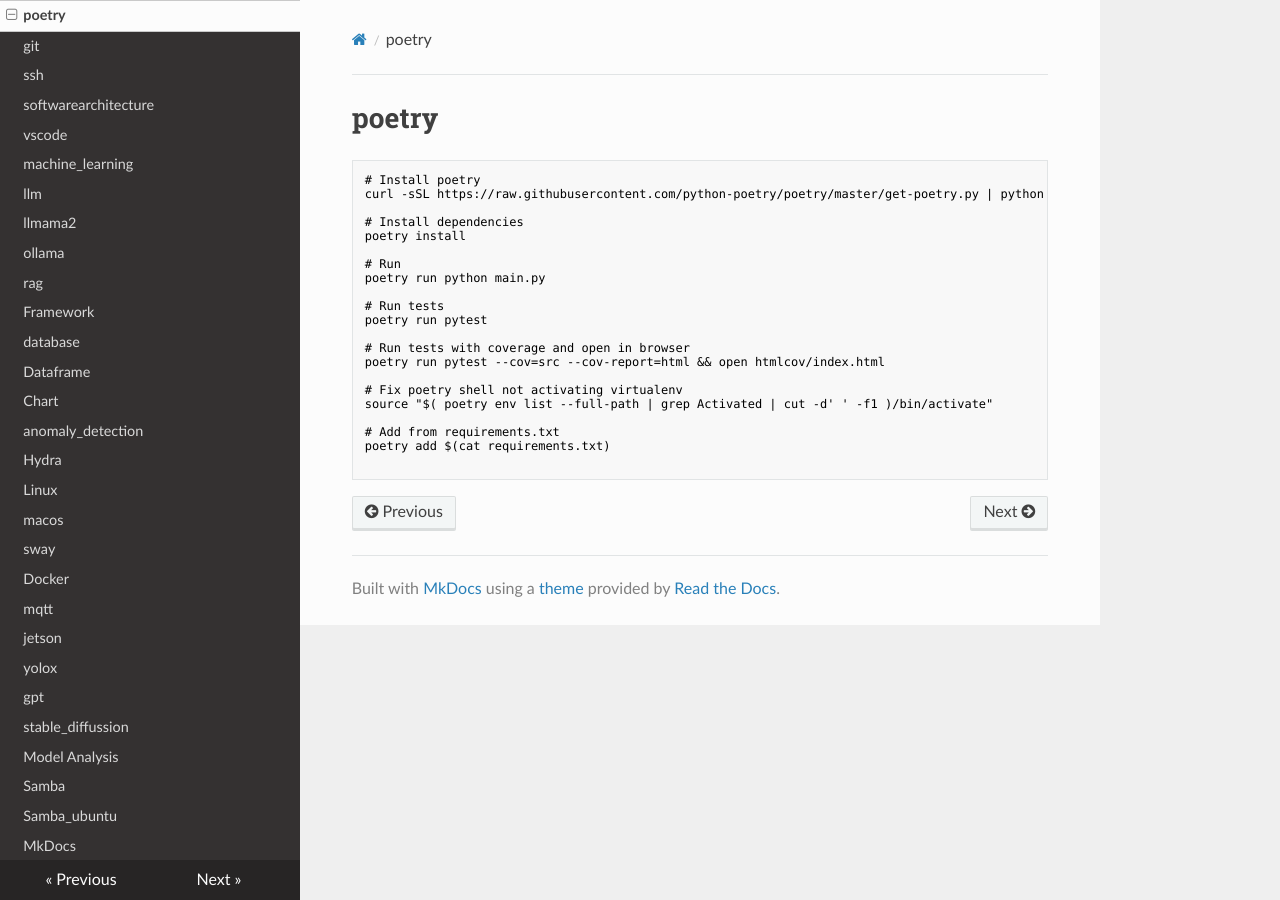
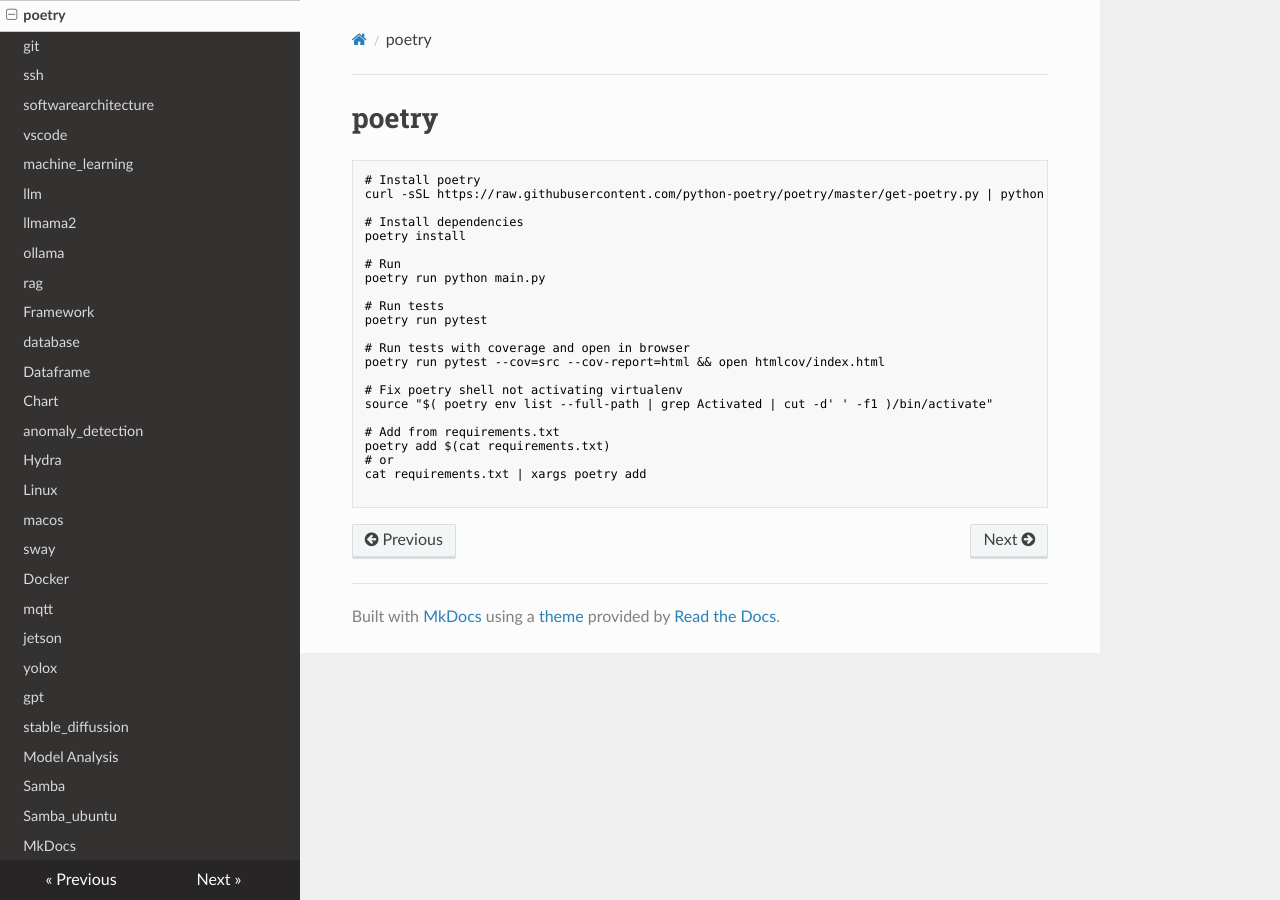
Before and after one commit to furyhawk/124c41, an MkDocs documentation site: the page built from docs/poetry.md, in a window 1280 px wide. Built offline with MkDocs 1.6.1, drawn with Linux system fonts in a browser that asks for light colours; nearby versions of some CDN libraries.

Commit message:
Update poetry.md with improved requirements.txt handling

````diff
--- a/docs/poetry.md
+++ b/docs/poetry.md
@@ -21,5 +21,7 @@ source "$( poetry env list --full-path | grep Activated | cut -d' ' -f1 )/bin/ac
 
 # Add from requirements.txt
 poetry add $(cat requirements.txt)
+# or
+cat requirements.txt | xargs poetry add
 
 ```
````
Also changed, not shown: 1 other file.
